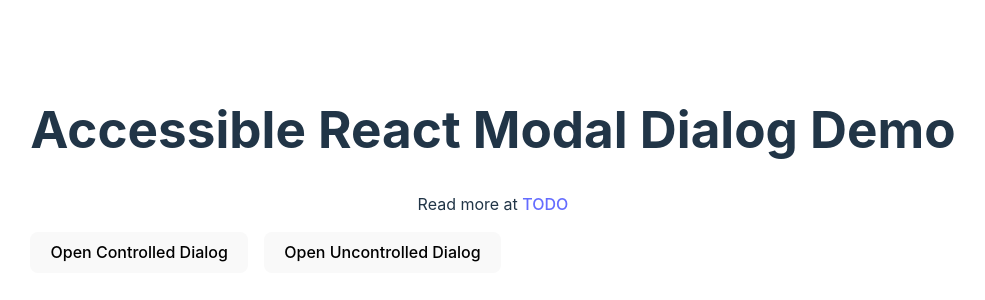
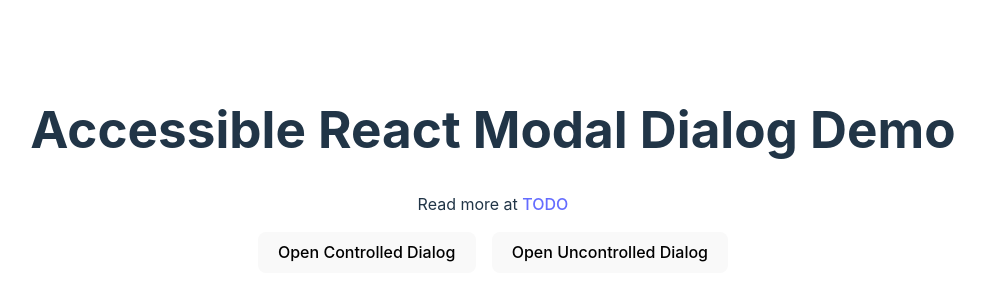
Before and after one commit to clhenrick/react-a11y-modal-dialog-demo, a React (Vite) app: page / in a window 1280 px wide. Shown: the part 230-530 px from the top of the page, without its empty margins (147-1132 px from the left). Built offline with nearby package versions, Linux system fonts and the light colour scheme.

Commit message:
minor style tweaks

```diff
--- a/src/App.css
+++ b/src/App.css
@@ -16,4 +16,6 @@
 div:has(button) {
   display: flex;
   gap: 16px;
+  align-items: center;
+  justify-content: center;
 }
--- a/src/ModalDialog.css
+++ b/src/ModalDialog.css
@@ -7,8 +7,6 @@ dialog {
   padding: 0;
 }
 
-/* NOTE: we use animation and keyframes here instead of transition because it is less complex and currently has better cross-browser support for animating the dialog element.
-For more See: https://developer.mozilla.org/en-US/docs/Web/HTML/Element/dialog#animating_dialogs */
 @media (prefers-reduced-motion: no-preference) {
   dialog {
     opacity: 0;
```
